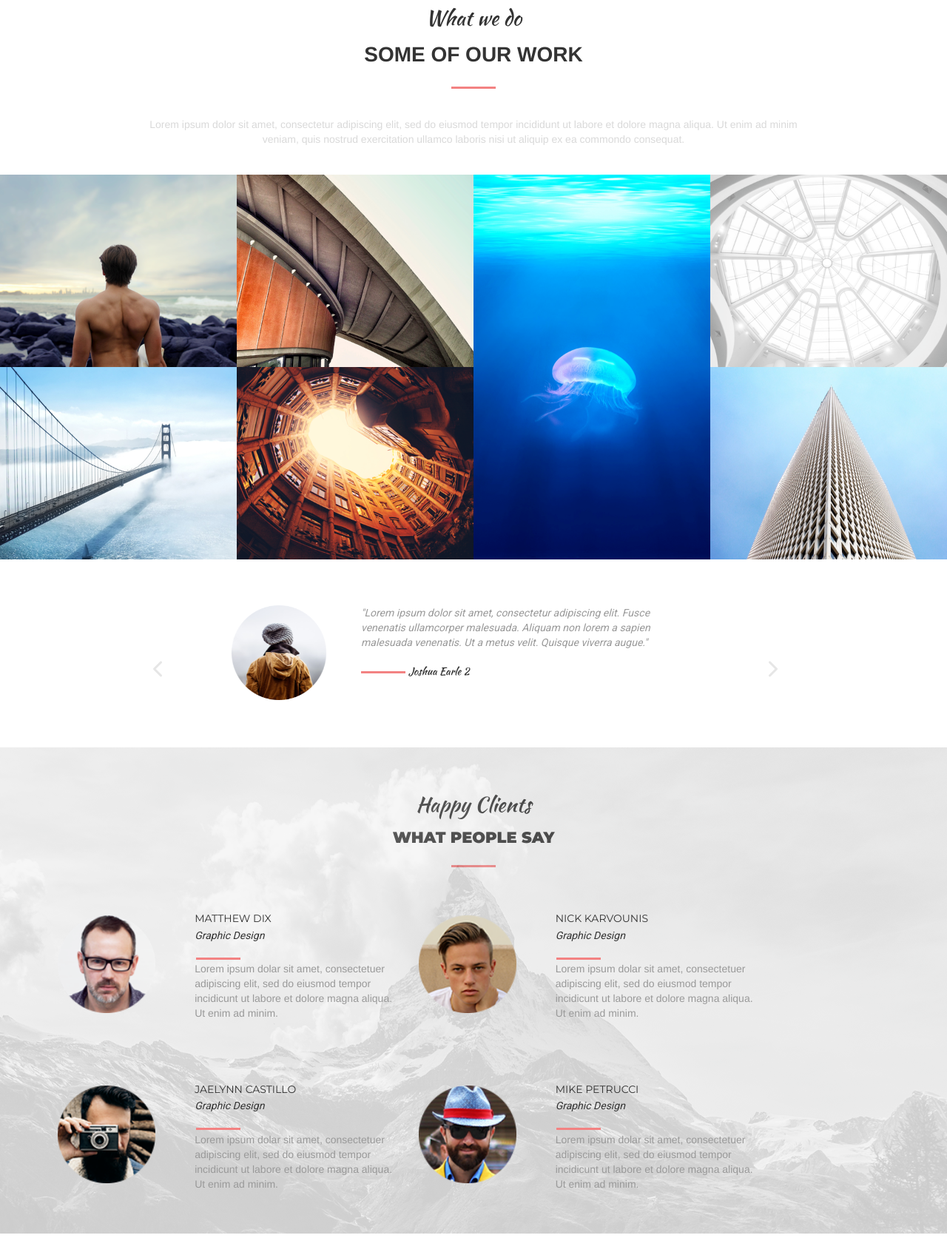
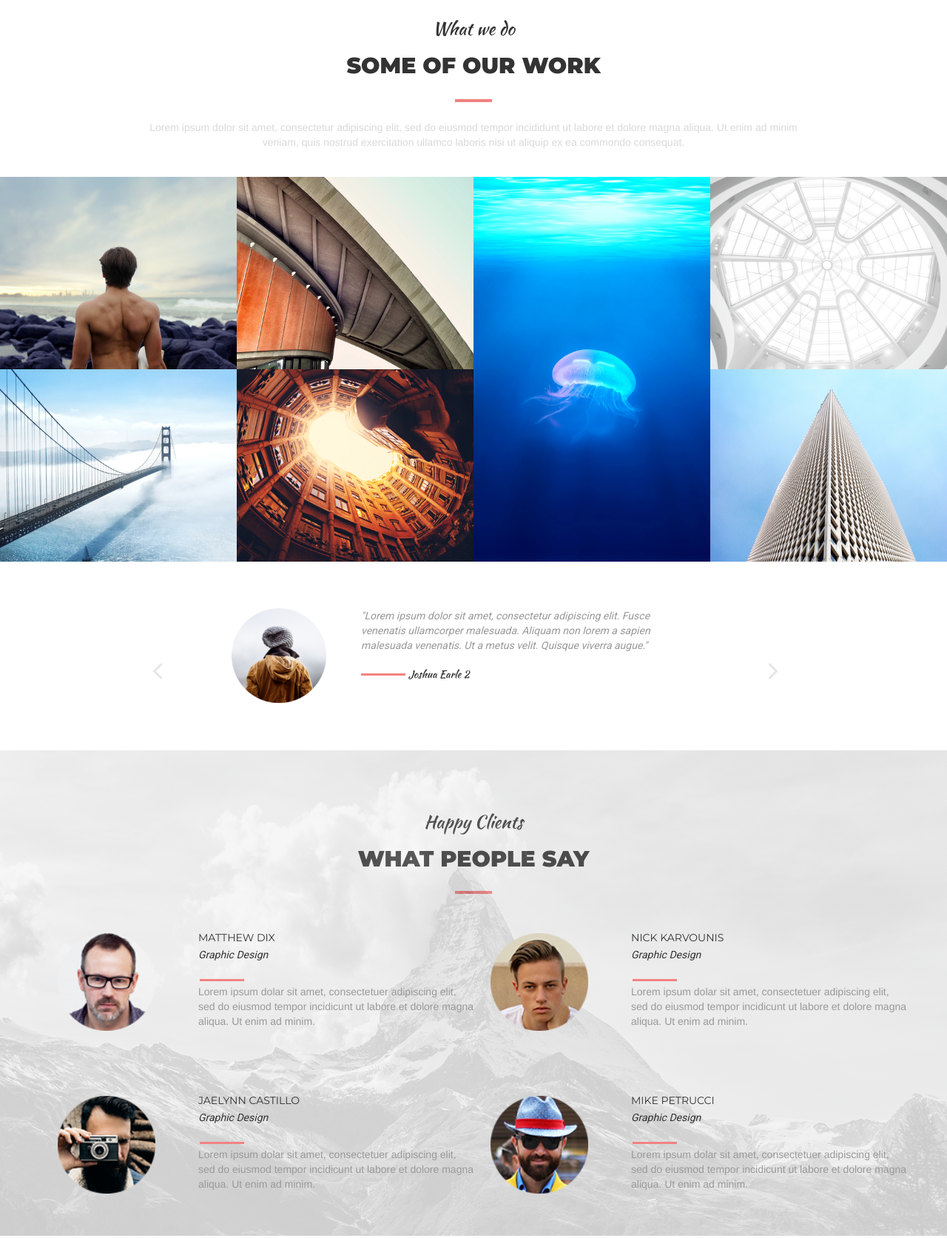
Before and after one commit to dominika1995/MacopediaTask2, a website: page index.html in a window 1280 px wide. Shown: the part 5456-7129 px from the top of the page at 74% size. Drawn offline with Linux system fonts and the light colour scheme.

Commit message:
Last correction ina SAY

```diff
--- a/index.html
+++ b/index.html
@@ -518,10 +518,14 @@
             </div>
             <div class="meet__team--background">
                 <div class="meet__team--imgs">
-                    <a  class="meet__team--img" href="http://www.facebook.com"><img src="img/pictograms/meet_facebook.png"/></a>
-                    <a  class="meet__team--img" href="http://twitter.com"><img src="img/pictograms/meet_twitter.png"/></a>
-                    <a  class="meet__team--img" href="http://www.pinterest.com"><img src="img/pictograms/meet_pinterest.png"/></a>
-                    <a  class="meet__team--img" href="http://www.instagram.com"><img src="img/pictograms/meet_instagram.png"/></a>
+                    <a class="meet__team--img" href="http://www.facebook.com"><img
+                            src="img/pictograms/meet_facebook.png"/></a>
+                    <a class="meet__team--img" href="http://twitter.com"><img
+                            src="img/pictograms/meet_twitter.png"/></a>
+                    <a class="meet__team--img" href="http://www.pinterest.com"><img
+                            src="img/pictograms/meet_pinterest.png"/></a>
+                    <a class="meet__team--img" href="http://www.instagram.com"><img
+                            src="img/pictograms/meet_instagram.png"/></a>
                 </div>
             </div>
             <div class="meet__team--people meet__team--people--1">
@@ -536,10 +540,14 @@
             <div class="meet__team--back"></div>
             <div class="meet__team--background">
                 <div class="meet__team--imgs">
-                    <a  class="meet__team--img" href="http://www.facebook.com"><img src="img/pictograms/meet_facebook.png"/></a>
-                    <a  class="meet__team--img" href="http://twitter.com"><img src="img/pictograms/meet_twitter.png"/></a>
-                    <a  class="meet__team--img" href="http://www.pinterest.com"><img src="img/pictograms/meet_pinterest.png"/></a>
-                    <a  class="meet__team--img" href="http://www.instagram.com"><img src="img/pictograms/meet_instagram.png"/></a>
+                    <a class="meet__team--img" href="http://www.facebook.com"><img
+                            src="img/pictograms/meet_facebook.png"/></a>
+                    <a class="meet__team--img" href="http://twitter.com"><img
+                            src="img/pictograms/meet_twitter.png"/></a>
+                    <a class="meet__team--img" href="http://www.pinterest.com"><img
+                            src="img/pictograms/meet_pinterest.png"/></a>
+                    <a class="meet__team--img" href="http://www.instagram.com"><img
+                            src="img/pictograms/meet_instagram.png"/></a>
                 </div>
             </div>
             <div class="meet__team--people meet__team--people--2">
@@ -556,10 +564,14 @@
             <div class="meet__team--back"></div>
             <div class="meet__team--background">
                 <div class="meet__team--imgs">
-                    <a  class="meet__team--img" href="http://www.facebook.com"><img src="img/pictograms/meet_facebook.png"/></a>
-                    <a  class="meet__team--img" href="http://twitter.com"><img src="img/pictograms/meet_twitter.png"/></a>
-                    <a  class="meet__team--img" href="http://www.pinterest.com"><img src="img/pictograms/meet_pinterest.png"/></a>
-                    <a  class="meet__team--img" href="http://www.instagram.com"><img src="img/pictograms/meet_instagram.png"/></a>
+                    <a class="meet__team--img" href="http://www.facebook.com"><img
+                            src="img/pictograms/meet_facebook.png"/></a>
+                    <a class="meet__team--img" href="http://twitter.com"><img
+                            src="img/pictograms/meet_twitter.png"/></a>
+                    <a class="meet__team--img" href="http://www.pinterest.com"><img
+                            src="img/pictograms/meet_pinterest.png"/></a>
+                    <a class="meet__team--img" href="http://www.instagram.com"><img
+                            src="img/pictograms/meet_instagram.png"/></a>
                 </div>
             </div>
             <div class="meet__team--people meet__team--people--3">
@@ -592,7 +604,7 @@
     <div class="container">
         <div class="row logos__row">
             <div class="col-md-2 col-xs-4">
-                <img class="img-responsive"src="img/logo1.png"/>
+                <img class="img-responsive" src="img/logo1.png"/>
             </div>
             <div class="col-md-2 col-xs-4">
                 <img class="img-responsive" src="img/logo2.png"/>
@@ -614,21 +626,18 @@
 </div>
 
 <div class="container-fluid work">
-
-    <p class="work--top">What we do</p>
-    <p class="work--middle">SOME OF OUR WORK</p>
-    <div class="row work__center">
-        <img class="work__center--rectangle" src="img/pictograms/meet_rectangle.png"/>
+    <div class="page-title">
+        <h3 class="page-title__main">What we do</h3>
+        <h2 class="page-title__subtitle">SOME OF OUR WORK</h2>
+        <span class="page-title__bar"></span>
     </div>
-    <div class="row work__center">
+    <div class="work__center">
             <span class="work__center--text">Lorem ipsum dolor sit amet, consectetur adipiscing elit, sed do eiusmod tempor incididunt ut labore et dolore magna aliqua.
                 Ut enim ad minim</br>veniam, quis nostrud exercitation ullamco laboris nisi ut aliquip ex ea commondo consequat.</span>
     </div>
 
     <div class="row work__picture">
         <div class="col-sm-3 col-xs-6">
-
-
             <div class="work__picture--img">
                 <img src="img/work11.png"/>
                 <div class="work__picture--overlay">
@@ -778,19 +787,18 @@
 </div>
 
 <div class="container-fluid say">
+    <img class="say__background" src="img/people_back.png"/>
     <div class="container">
-    <img class="say--back" src="img/people_back.png"/>
-    <div class="say__title">
-        <p class="say__title--top">Happy Clients</p>
-        <p class="say__title--middle">WHAT PEOPLE SAY</p>
-        <img class="say__title--rectangle" src="img/pictograms/meet_rectangle.png"/>
+        <div class="page-title">
+            <h3 class="page-title__main">Happy Clients</h3>
+            <h2 class="page-title__subtitle">WHAT PEOPLE SAY</h2>
+            <span class="page-title__bar"></span>
         </div>
-
         <div class="row say__client">
-        <div class="col-md-2 col-xs-3 say__client--img">
+            <div class="col-md-2 col-xs-4 say__client--img">
                 <img src="img/people1.png"/>
             </div>
-        <div class="col-md-3 col-xs-9">
+            <div class="col-md-4 col-xs-8">
                 <div class="row say__client--name">
                     <span>MATTHEW DIX</span>
                 </div>
@@ -804,10 +812,10 @@
                     <span>Lorem ipsum dolar sit amet, consectetuer adipiscing elit, sed do eiusmod tempor incidicunt ut labore et dolore magna aliqua. Ut enim ad minim.</span>
                 </div>
             </div>
-        <div class="col-md-2 col-xs-3 say__client--img">
+            <div class="col-md-2 col-xs-4 say__client--img">
                 <img src="img/people2.png"/>
             </div>
-        <div class="col-md-3 col-xs-9">
+            <div class="col-md-4 col-xs-8">
                 <div class="row say__client--name">
                     <span>NICK KARVOUNIS</span>
                 </div>
@@ -824,10 +832,10 @@
 
         </div>
         <div class="row say__client">
-        <div class="col-md-2 col-xs-3 say__client--img">
+            <div class="col-md-2 col-xs-4 say__client--img">
                 <img src="img/people3.png"/>
             </div>
-        <div class="col-md-3 col-xs-9">
+            <div class="col-md-4 col-xs-8">
                 <div class="row say__client--name">
                     <span>JAELYNN CASTILLO</span>
                 </div>
@@ -841,10 +849,10 @@
                     <span>Lorem ipsum dolar sit amet, consectetuer adipiscing elit, sed do eiusmod tempor incidicunt ut labore et dolore magna aliqua. Ut enim ad minim.</span>
                 </div>
             </div>
-        <div class="col-md-2 col-xs-3 say__client--img">
+            <div class="col-md-2 col-xs-4 say__client--img">
                 <img src="img/people4.png"/>
             </div>
-        <div class="col-md-3 col-xs-9">
+            <div class="col-md-4 col-xs-8">
                 <div class="row say__client--name">
                     <span>MIKE PETRUCCI</span>
                 </div>
@@ -892,7 +900,7 @@
 
         <div class="col-sm-3  col-xs-offset-1 col-xs-11  blog__img">
             <figure class="row blog__img--img">
-                <img  class="img-responsive" src="img/blog2.png"/>
+                <img class="img-responsive" src="img/blog2.png"/>
                 <figcaption>
                     <p class="blog__img--img--1">14</p>
                     <p class="blog__img--img--2">Jan</p>
@@ -912,7 +920,7 @@
 
         <div class="col-sm-3  col-xs-offset-1 col-xs-11 blog__img">
             <figure class="row blog__img--img">
-                <img  class="img-responsive" src="img/blog3.png"/>
+                <img class="img-responsive" src="img/blog3.png"/>
                 <figcaption>
                     <p class="blog__img--img--1">12</p>
                     <p class="blog__img--img--2">Jan</p>
--- a/sass/_page.scss
+++ b/sass/_page.scss
@@ -1,4 +1,5 @@
 .page-title{
+  text-align: center;
   &__main{
     font-family: Kaushan Script;
   }
--- a/sass/_say.scss
+++ b/sass/_say.scss
@@ -1,10 +1,11 @@
 .say {
+  padding-top: 5%;
   position:relative;
   overflow: hidden;
   background-color: $color-grey;
   height: 100%;
   width: 100%;
-   &--back{
+   &__background{
      position: absolute;
      left: 0;
      top: 0;
@@ -12,24 +13,7 @@
      height: 100%;
      opacity: 0.2;
     }
-  &__title {
-    padding-top: 5%;
-    text-align: center;
-    z-index: 3;
-    &--top {
-      font-family: Kaushan Script;
-      font-size: 2em;
-    }
-    &--middle {
-      font-family: 'Montserrat', sans-serif;
-      font-size: 1.5em;
-      font-weight: bold;
-    }
-    &--rectangle {
-      padding-bottom: 3%;
-      padding-top: 1%;
-    }
-  }
+
   &__client{
     padding-top: 2%;
     padding-bottom: 5%;
@@ -80,16 +64,17 @@
         width: 90%;
         padding-right: 5%;
         @media #{$sm-screen}{
-          //width: 80%;
+          width: 60%;
           padding-top: 22%;
         }
         @media #{$xs-screen}{
-          //width: 80%;
+          width:70%;
           padding-top: 25%;
         }
         @media screen and (max-width:600px)
       {
-          padding-top: 55%;
+          padding-top: 40%;
+          padding-left: 5%;
       }
       }
     }
--- a/sass/_work.scss
+++ b/sass/_work.scss
@@ -1,21 +1,7 @@
 .work {
-  &--top {
-    margin-top: 5%;
-    font-family: Kaushan Script;
-    text-align: center;
-    font-size: 2em;
-  }
-  &--middle {
-    text-align: center;
-    font-size: 2em;
-    font-weight: bold;
-  }
+  margin-top: 5%;
   &__center {
     text-align: center;
-    &--rectangle {
-      padding-bottom: 3%;
-      padding-top: 1%;
-    }
     &--text {
       color: $color-grey-light;
       font-size: 1em;
```
Also changed, not shown: css/style.css, 1 other file. Lines whose indentation alone changed are shown as unchanged.
